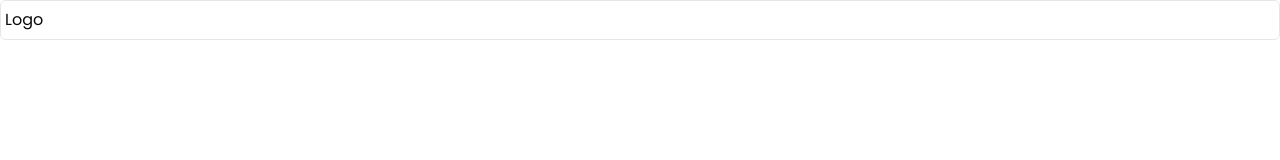
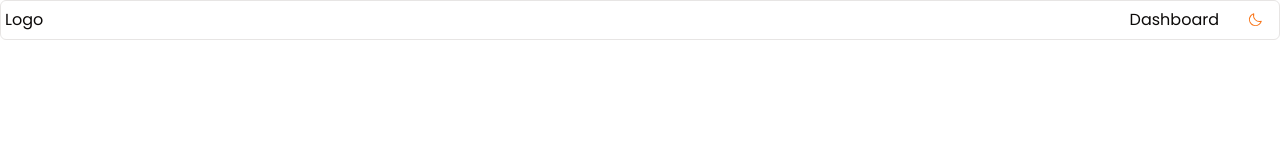
Before and after one commit to Nimira43/Vyavahara, a Next.js app: page / in a window 1280 px wide. Shown: the top 160 px of the page. Built offline with nearby package versions, Linux system fonts and the light colour scheme.

Commit message:
Basic Navbar setup

```diff
--- a/components/nav/TopNav.tsx
+++ b/components/nav/TopNav.tsx
@@ -15,6 +15,21 @@ export default function TopNav() {
       <div className="flex-none">
         <MenubarMenu>Logo</MenubarMenu>
       </div>
+      <div className="flex flex-grow item-center justify-end gap-1">
+        <MenubarMenu>
+          <MenubarTrigger className='text-base font-normal'>
+            Dashboard
+          </MenubarTrigger>
+          <MenubarContent>
+            <MenubarItem>Job 1</MenubarItem>
+            <MenubarSeparator />
+            <MenubarItem>Job 2</MenubarItem>
+          </MenubarContent>
+        </MenubarMenu>
+        <MenubarMenu>
+          <ModeToggle />
+        </MenubarMenu>
+      </div>
     </Menubar>
   )
 }
```
